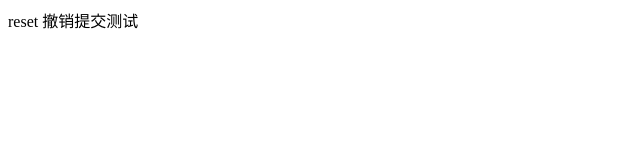
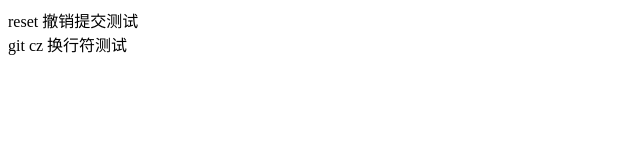
Before and after one commit to white4206/git-study, a website: page index.html in a window 1280 px wide. Shown: the whole page, without its empty margins (0-640 px from the left). Drawn offline with Linux system fonts and the light colour scheme.

Commit message:
style: git cz换行符测试
- 第一行
- 第二行

```diff
--- a/index.html
+++ b/index.html
@@ -7,5 +7,6 @@
   </head>
   <body>
     <div class="root">reset 撤销提交测试</div>
+    <div>git cz 换行符测试</div>
   </body>
 </html>
```
